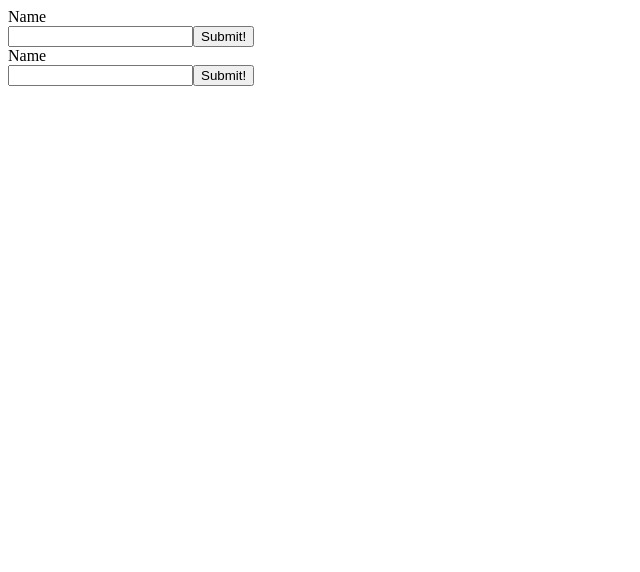
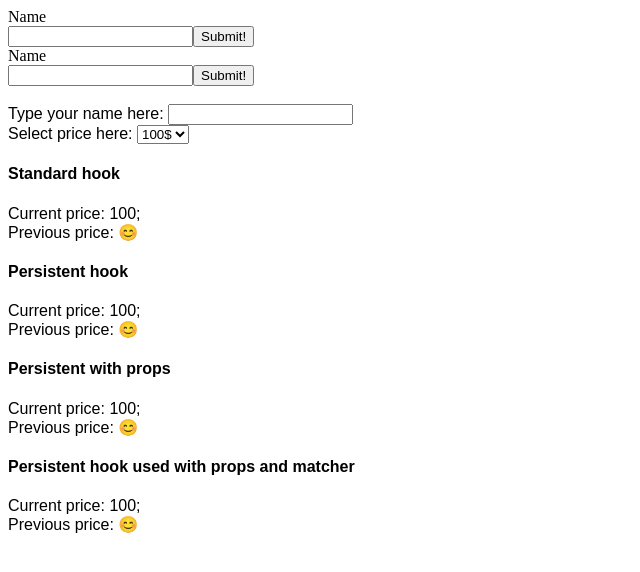
Before and after one commit to hugocruzlfc/react-digest, a React (Vite) app: page / in a window 1280 px wide. Shown: the top 572 px of the page, without its empty margins (0-640 px from the left). Built offline with nearby package versions, Linux system fonts and the light colour scheme.

Commit message:
add usePrevius custom hooks

```diff
--- a/src/App.tsx
+++ b/src/App.tsx
@@ -1,5 +1,6 @@
 import { Form as FormForwardRef } from "./components/FormRefs/FormForwardRef";
 import { Form as FormUseImperative } from "./components/FormRefs/FormUseImperative";
+import { Page } from "./components/PageUsePrevius/Page";
 import ResponsiveNavBar from "./components/ResponsiveNavBar/ResponsiveNavBar";
 import Navbar from "./components/ResponsiveNavBarII/NavBar";
 import RevealScroll from "./components/RevealScroll/RevealScroll";
@@ -12,6 +13,8 @@ function App() {
       <RevealScroll />*/}
       <FormForwardRef />
       <FormUseImperative />
+      <br />
+      <Page />
     </div>
   );
 }
--- /dev/null
+++ b/src/components/PageUsePrevius/Page.tsx
@@ -0,0 +1,55 @@
+import { ChangeEvent, useState } from "react";
+import {
+  PriceWithStandard,
+  PriceWithPersistent,
+  PriceWithPersistentWithProps,
+  PriceWithPersistentWithPropsAndMatcher,
+} from "./components/Prices";
+
+const prices = [100, 200, 300, 400, 500, 600, 700];
+
+export const Page = () => {
+  const [price, setPrice] = useState(100);
+  const [name, setName] = useState("");
+
+  const onNameChange = (e: ChangeEvent<HTMLInputElement>) =>
+    setName(e.target.value);
+
+  const onPriceChange = (event: React.ChangeEvent<HTMLSelectElement>) =>
+    setPrice(Number(event.target.value));
+
+  return (
+    <div className="App">
+      Type your name here:{" "}
+      <input
+        type="text"
+        value={name}
+        onChange={(e) => setName(e.target.value)}
+      />
+      <br />
+      Select price here:{" "}
+      <select
+        value={price}
+        onChange={(e) => setPrice(Number(e.target.value))}
+      >
+        {prices.map((price) => (
+          <option
+            key={price}
+            value={price}
+          >
+            {price}$
+          </option>
+        ))}
+      </select>
+      <br />
+      <h4>Standard hook</h4>
+      <PriceWithStandard price={price} />
+      <h4>Persistent hook</h4>
+      <PriceWithPersistent price={price} />
+      <h4>Persistent with props</h4>
+      <PriceWithPersistentWithProps price={price} />
+      <h4>Persistent hook used with props and matcher</h4>
+      <PriceWithPersistentWithPropsAndMatcher price={price} />
+    </div>
+  );
+};
--- /dev/null
+++ b/src/components/PageUsePrevius/components/Prices.tsx
@@ -0,0 +1,58 @@
+import {
+  usePreviousStandard,
+  usePreviousPersistent,
+  usePreviousPersistentWithMatcher,
+} from "../../../hooks/usePrevius";
+
+export const PriceWithStandard = ({ price }: { price: number }) => {
+  const prevPrice = usePreviousStandard(price);
+  const icon = prevPrice && prevPrice < price ? "😡" : "😊";
+
+  return (
+    <div>
+      Current price: {price}; <br />
+      Previous price: {prevPrice} {icon}
+    </div>
+  );
+};
+
+export const PriceWithPersistent = ({ price }: { price: number }) => {
+  const prevPrice = usePreviousPersistent(price);
+  const icon = prevPrice && prevPrice < price ? "😡" : "😊";
+
+  return (
+    <div>
+      Current price: {price}; <br />
+      Previous price: {prevPrice} {icon}
+    </div>
+  );
+};
+
+export const PriceWithPersistentWithProps = (props: { price: number }) => {
+  const prevProps = usePreviousPersistent(props);
+  const icon = prevProps && prevProps.price < props.price ? "😡" : "😊";
+
+  return (
+    <div>
+      Current price: {props.price}; <br />
+      Previous price: {prevProps?.price} {icon}
+    </div>
+  );
+};
+
+export const PriceWithPersistentWithPropsAndMatcher = (props: {
+  price: number;
+}) => {
+  const prevProps = usePreviousPersistentWithMatcher(
+    props,
+    (prev, current) => prev.price === current.price
+  );
+  const icon = prevProps && prevProps.price < props.price ? "😡" : "😊";
+
+  return (
+    <div>
+      Current price: {props.price}; <br />
+      Previous price: {prevProps?.price} {icon}
+    </div>
+  );
+};
--- /dev/null
+++ b/src/hooks/usePrevius.ts
@@ -0,0 +1,52 @@
+import { useRef, useEffect } from "react";
+
+export const usePreviousStandard = <TValue extends unknown>(value: TValue) => {
+  const ref = useRef<TValue>();
+
+  useEffect(() => {
+    ref.current = value;
+  }, [value]);
+
+  return ref.current;
+};
+
+export const usePreviousPersistent = <TValue extends unknown>(
+  value: TValue
+) => {
+  const ref = useRef<{ value: TValue; prev: TValue | null }>({
+    value: value,
+    prev: null,
+  });
+
+  const current = ref.current.value;
+
+  if (value !== current) {
+    ref.current = {
+      value: value,
+      prev: current,
+    };
+  }
+
+  return ref.current.prev;
+};
+
+export const usePreviousPersistentWithMatcher = <TValue extends unknown>(
+  value: TValue,
+  isEqualFunc: (prev: TValue, next: TValue) => boolean
+) => {
+  const ref = useRef<{ value: TValue; prev: TValue | null }>({
+    value: value,
+    prev: null,
+  });
+
+  const current = ref.current.value;
+
+  if (isEqualFunc ? !isEqualFunc(current, value) : value !== current) {
+    ref.current = {
+      value: value,
+      prev: current,
+    };
+  }
+
+  return ref.current.prev;
+};
```
